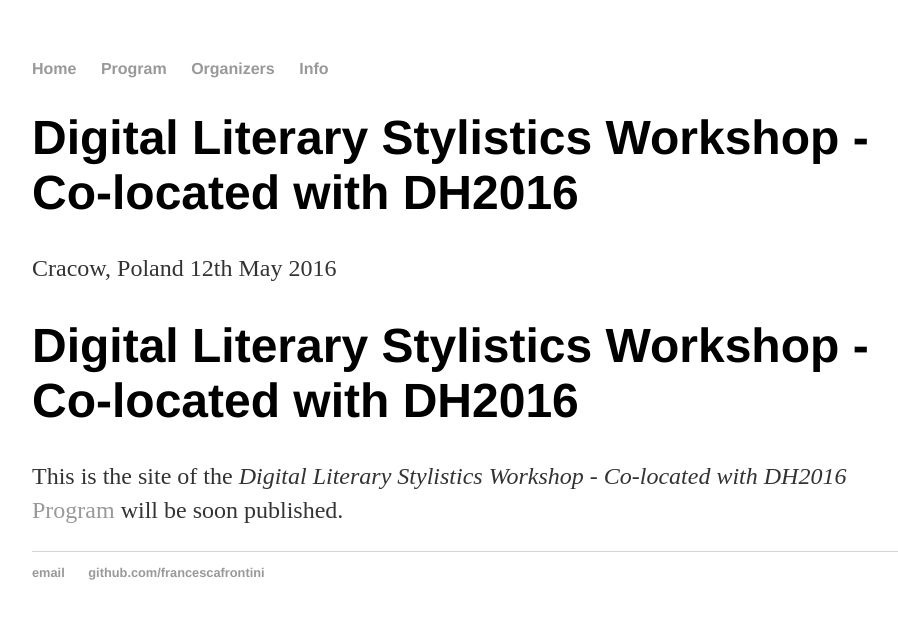
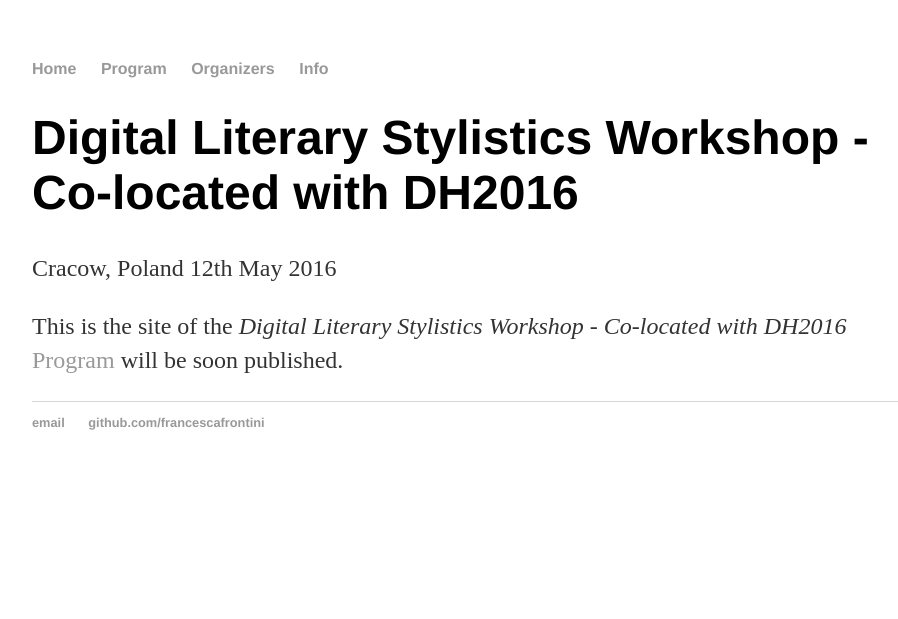
Before and after one commit to DigitalLiteraryStylistic/-DigitalLiteraryStylistic.github.io, a Jekyll site: the page built from index.html, in a window 1280 px wide. Shown: the top 619 px of the page, without its empty margins (160-1058 px from the left). Built offline with Jekyll 4.4.1, drawn with Linux system fonts in a browser that asks for light colours.

Commit message:
Update index.html

```diff
--- a/index.html
+++ b/index.html
@@ -3,6 +3,5 @@
 title: Digital Literary Stylistics Workshop - Co-located with DH2016
 ---
 <div class="blurb">
-	<h1>Digital Literary Stylistics Workshop - Co-located with DH2016</h1>
 	<p>This is the site of the  <em>Digital Literary Stylistics Workshop - Co-located with DH2016</em> <a href="/about">Program</a> will be soon published. </p>
 </div><!-- /.blurb -->
```
